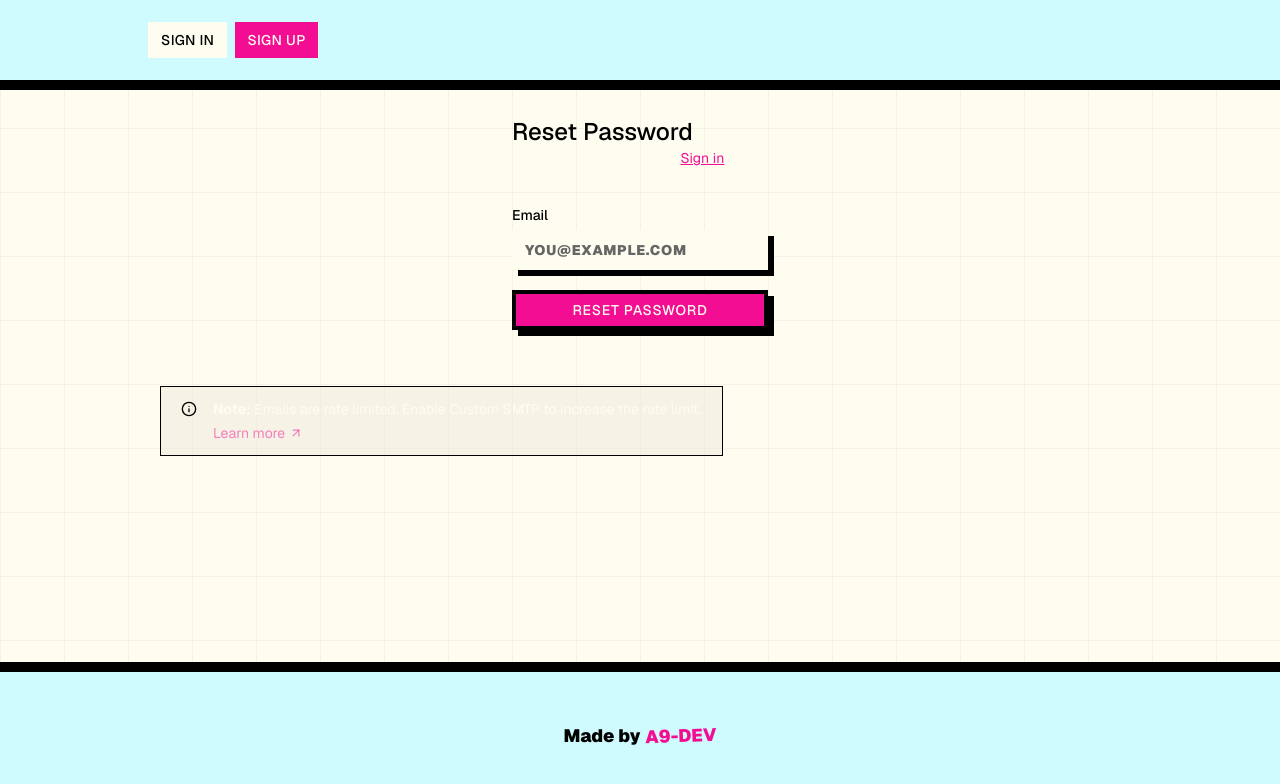
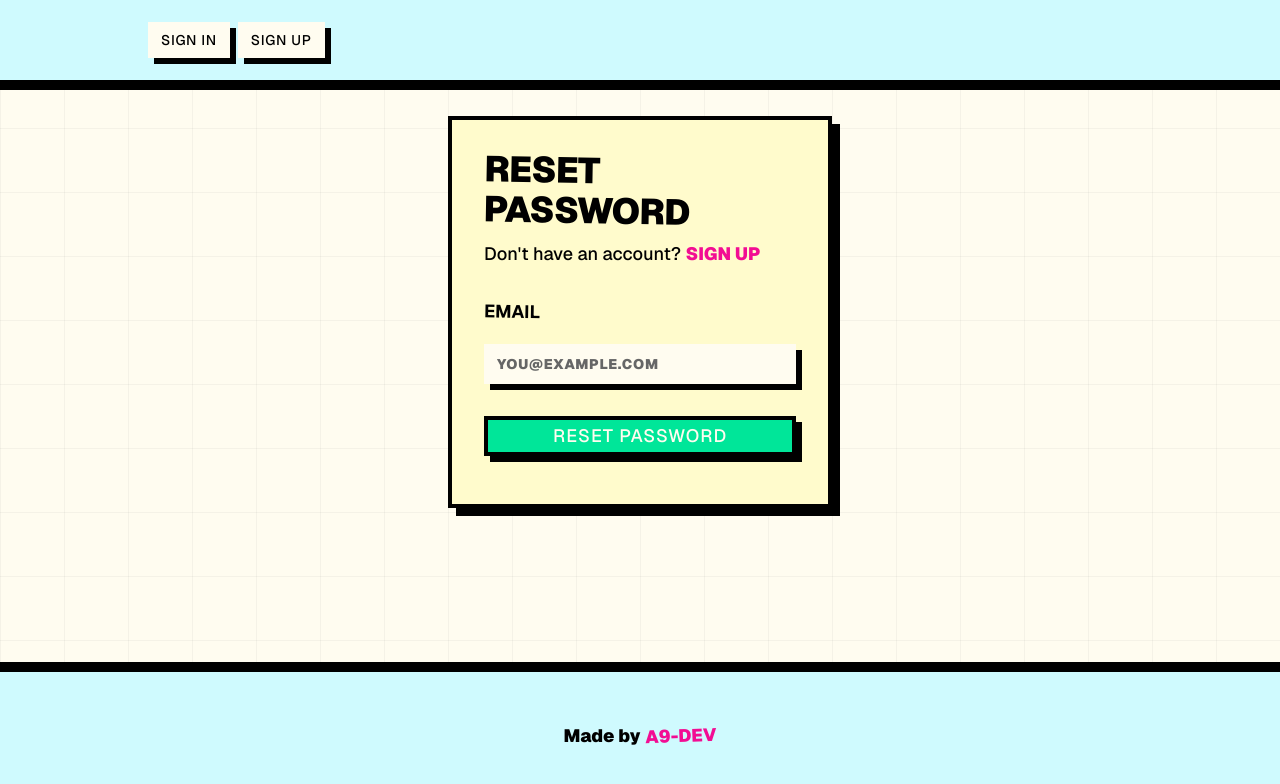
Before and after one commit to A9-dev/custom-daily-word, a Next.js app in the folder frontend/: page /forgot-password in a window 1280 px wide. Shown: the top 784 px of the page. Built offline with nearby package versions, Linux system fonts and the light colour scheme; no server answers.

Commit message:
feat(ui): :lipstick: remove smtp and improve forgot password page and header buttons

```diff
--- a/frontend/app/(auth-pages)/forgot-password/page.tsx
+++ b/frontend/app/(auth-pages)/forgot-password/page.tsx
@@ -4,34 +4,38 @@ import { SubmitButton } from "@/components/submit-button";
 import { Input } from "@/components/ui/input";
 import { Label } from "@/components/ui/label";
 import Link from "next/link";
-import { SmtpMessage } from "../smtp-message";
 
 export default async function ForgotPassword(props: {
   searchParams: Promise<Message>;
 }) {
   const searchParams = await props.searchParams;
   return (
-    <>
-      <form className="flex-1 flex flex-col w-full gap-2 text-foreground [&>input]:mb-6 min-w-64 max-w-64 mx-auto">
-        <div>
-          <h1 className="text-2xl font-medium">Reset Password</h1>
-          <p className="text-sm text-secondary-foreground">
-            Already have an account?{" "}
-            <Link className="text-primary underline" href="/sign-in">
-              Sign in
+    <form className="flex-1 flex flex-col min-w-64 max-w-sm mx-auto bg-card border-4 border-black p-8 shadow-[8px_8px_0_0_rgba(0,0,0,1)]">
+      <h1 className="text-4xl font-black uppercase tracking-tight mb-2 rotate-1">
+        Reset Password
+      </h1>
+      <p className="text-lg font-medium">
+        Don't have an account?{" "}
+        <Link
+          className="text-primary hover:text-primary/80 transition-colors font-black uppercase"
+          href="/sign-up"
+        >
+          Sign up
         </Link>
       </p>
-        </div>
-        <div className="flex flex-col gap-2 [&>input]:mb-3 mt-8">
-          <Label htmlFor="email">Email</Label>
+      <div className="flex flex-col gap-4 mt-8">
+        <Label htmlFor="email" className="text-lg font-bold uppercase rotate-1">
+          Email
+        </Label>
         <Input name="email" placeholder="you@example.com" required />
-          <SubmitButton formAction={forgotPasswordAction}>
+        <SubmitButton
+          formAction={forgotPasswordAction}
+          className="mt-4 bg-accent text-accent-foreground text-lg py-3 rounded-md"
+        >
           Reset Password
         </SubmitButton>
         <FormMessage message={searchParams} />
       </div>
     </form>
-      <SmtpMessage />
-    </>
   );
 }
--- a/frontend/app/(auth-pages)/sign-up/page.tsx
+++ b/frontend/app/(auth-pages)/sign-up/page.tsx
@@ -4,7 +4,6 @@ import { SubmitButton } from "@/components/submit-button";
 import { Input } from "@/components/ui/input";
 import { Label } from "@/components/ui/label";
 import Link from "next/link";
-import { SmtpMessage } from "../smtp-message";
 
 export default async function Signup(props: {
   searchParams: Promise<Message>;
@@ -21,17 +20,32 @@ export default async function Signup(props: {
   return (
     <>
       <form className="flex-1 flex flex-col min-w-64 max-w-sm mx-auto bg-card border-4 border-black p-8 shadow-[8px_8px_0_0_rgba(0,0,0,1)]">
-        <h1 className="text-4xl font-black uppercase tracking-tight mb-2 rotate-1">Sign up</h1>
+        <h1 className="text-4xl font-black uppercase tracking-tight mb-2 rotate-1">
+          Sign up
+        </h1>
         <p className="text-lg font-medium">
           Already have an account?{" "}
-          <Link className="text-primary hover:text-primary/80 transition-colors font-black uppercase" href="/sign-in">
+          <Link
+            className="text-primary hover:text-primary/80 transition-colors font-black uppercase"
+            href="/sign-in"
+          >
             Sign in
           </Link>
         </p>
         <div className="flex flex-col gap-4 mt-8">
-          <Label htmlFor="email" className="text-lg font-bold uppercase rotate-1">Email</Label>
+          <Label
+            htmlFor="email"
+            className="text-lg font-bold uppercase rotate-1"
+          >
+            Email
+          </Label>
           <Input name="email" placeholder="you@example.com" required />
-          <Label htmlFor="password" className="text-lg font-bold uppercase rotate-1">Password</Label>
+          <Label
+            htmlFor="password"
+            className="text-lg font-bold uppercase rotate-1"
+          >
+            Password
+          </Label>
           <Input
             type="password"
             name="password"
@@ -45,7 +59,6 @@ export default async function Signup(props: {
           <FormMessage message={searchParams} />
         </div>
       </form>
-      <SmtpMessage />
     </>
   );
 }
--- a/frontend/app/(auth-pages)/smtp-message.tsx
+++ /dev/null
@@ -1,25 +0,0 @@
-import { ArrowUpRight, InfoIcon } from "lucide-react";
-import Link from "next/link";
-
-export function SmtpMessage() {
-  return (
-    <div className="bg-muted/50 px-5 py-3 border rounded-md flex gap-4">
-      <InfoIcon size={16} className="mt-0.5" />
-      <div className="flex flex-col gap-1">
-        <small className="text-sm text-secondary-foreground">
-          <strong> Note:</strong> Emails are rate limited. Enable Custom SMTP to
-          increase the rate limit.
-        </small>
-        <div>
-          <Link
-            href="https://supabase.com/docs/guides/auth/auth-smtp"
-            target="_blank"
-            className="text-primary/50 hover:text-primary flex items-center text-sm gap-1"
-          >
-            Learn more <ArrowUpRight size={14} />
-          </Link>
-        </div>
-      </div>
-    </div>
-  );
-}
--- a/frontend/app/globals.css
+++ b/frontend/app/globals.css
@@ -68,7 +68,8 @@
   }
   button,
   input,
-  textarea {
+  textarea,
+  .link-button {
     @apply shadow-[6px_6px_0_0_rgba(0,0,0,1)] border-4 border-black hover:translate-x-[3px] hover:translate-y-[3px] hover:shadow-[3px_3px_0_0_rgba(0,0,0,1)] transition-all font-black uppercase tracking-wider;
   }
   button:active {
--- a/frontend/components/header-auth.tsx
+++ b/frontend/components/header-auth.tsx
@@ -24,18 +24,12 @@ export default async function AuthButton() {
   ) : (
     <div className="flex gap-2">
       <Button asChild size="sm" variant={"outline"}>
-        <Link
-          href="/sign-in"
-          className="text-foreground font-black uppercase tracking-wide hover:text-primary transition-colors"
-        >
+        <Link href="/sign-in" className="link-button">
           Sign in
         </Link>
       </Button>
-      <Button asChild size="sm" variant={"default"}>
-        <Link
-          href="/sign-up"
-          className="text-foreground font-black uppercase tracking-wide hover:text-primary transition-colors"
-        >
+      <Button asChild size="sm" variant={"outline"}>
+        <Link href="/sign-up" className="link-button">
           Sign up
         </Link>
       </Button>
```
Lines whose indentation alone changed are shown as unchanged.
